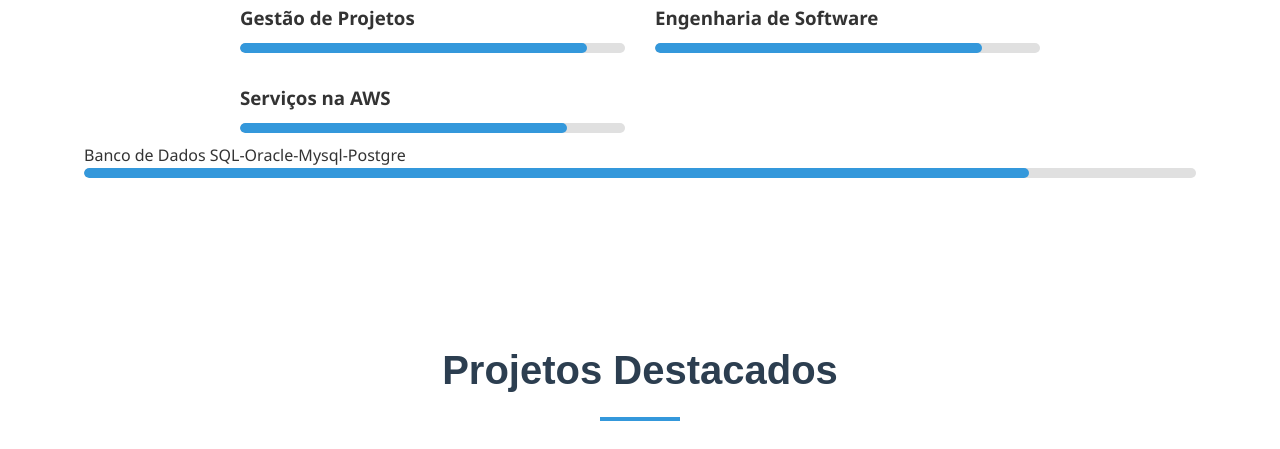
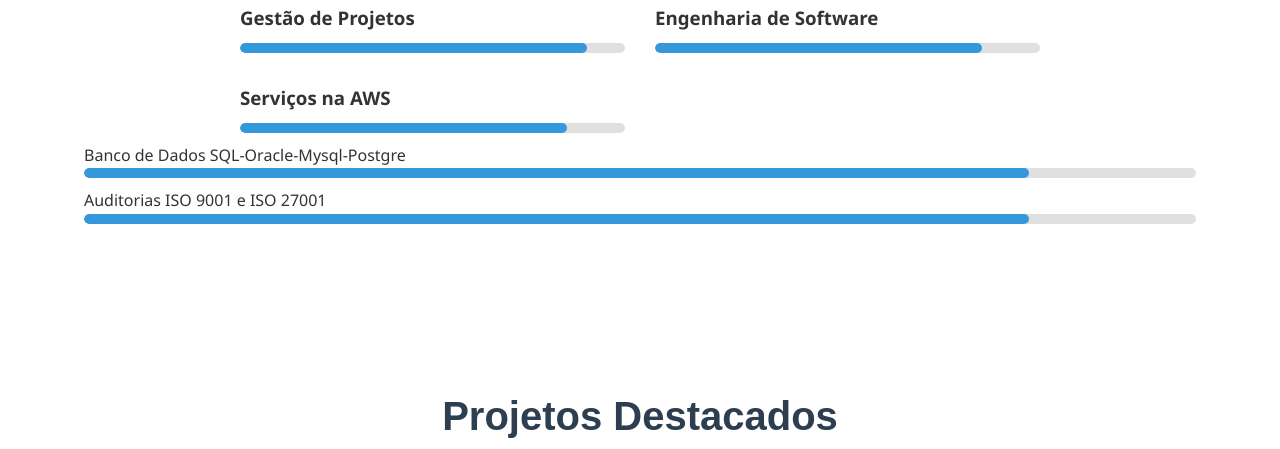
Before and after one commit to satochi-yamamoto/new_presentation, a plain HTML site: page index.html in a window 1280 px wide. Shown: the part 4627-5076 px from the top of the page. Drawn offline with Linux system fonts and the light colour scheme.

Commit message:
Update index.html

```diff
--- a/index.html
+++ b/index.html
@@ -206,6 +206,12 @@
                         <div class="skill-level" style="width: 85%"></div>
                     </div>
                 </div>
+             <div class="skill-item">
+                    <h3></h3>Auditorias ISO 9001 e ISO 27001</h3>
+                    <div class="skill-bar">
+                        <div class="skill-level" style="width: 85%"></div>
+                    </div>
+                </div>
                 <!-- Adicione outras habilidades -->
             </div>
         </div>
```
